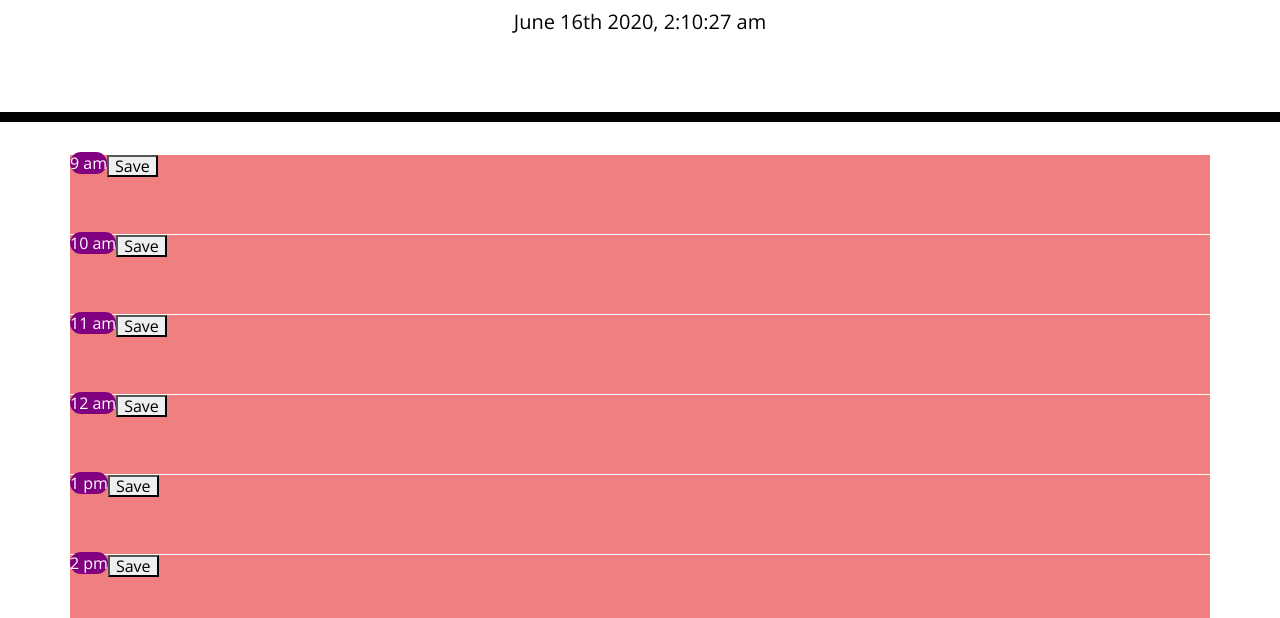
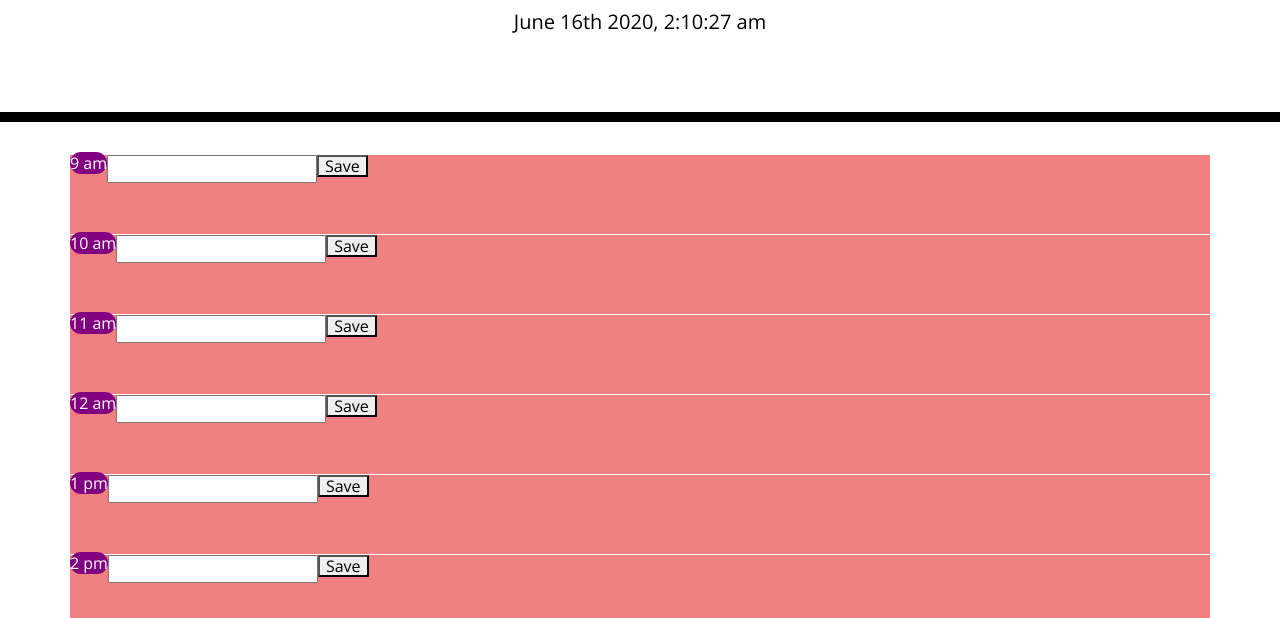
Before and after one commit to phuonganhle0312/gt-work-scheduler-hw, a plain HTML site: page index.html in a window 1280 px wide. Shown: the part 182-800 px from the top of the page. Drawn offline with nearby package versions, Linux system fonts and the light colour scheme.

Commit message:
completed input and function to save to local storage

```diff
--- a/script.js
+++ b/script.js
@@ -13,9 +13,17 @@ $(document).ready(function () { // current time from moment
         nowHour24 = 13;
         nowHour12 = 1;
     }
+    let planArray =[];
 
     //saving to local storage
-    $(document).on('click',)
+    $(document).on('click','i',function(event){
+    event.preventDefault();
+    let $index = $(this).attr('save');
+    let inputId = '#input-'+$index;
+    let $value =$(inputId).val();
+    planArray[$index]= $value;
+
+    });
 
 
     // plan block variable
@@ -24,7 +32,6 @@ $(document).ready(function () { // current time from moment
     // fixed 9-5 work day hours with an index for array for offset from hour
     for (let hour = 9; hour <= 17; hour++) {
         let index = hour - 9;
-
         // building plan blocks
         let $planRow = $('<div>');
         $planRow.attr('class', 'row');
@@ -59,12 +66,13 @@ $(document).ready(function () { // current time from moment
         $textInput.attr('id', `input-${index}`);
         $textInput.attr('hourIndex', index);
         $textInput.attr('type', 'text');
+
         // retreive index from planArray
-        // $textInput.val(planArray[index]);
-        // let $inputDiv = $('<div>');
-        // $inputDiv.attr('class', 'input-div');
-        // $planRow.append($inputDiv);
-        // $inputDiv.append($textInput);
+        $textInput.val(planArray[index]);
+        let $inputDiv = $('<div>');
+        $inputDiv.attr('class', 'input-div');
+        $planRow.append($inputDiv);
+        $inputDiv.append($textInput);
         //SAVE
         let $saveBtn = $('<button>');
         $saveBtn.attr('id',`save-${index}`);
--- a/style.css
+++ b/style.css
@@ -6,6 +6,9 @@ body {
   button{
   float: right;
   }
+
+
+
   .input{
     background: transparent;
     border: none;
```
